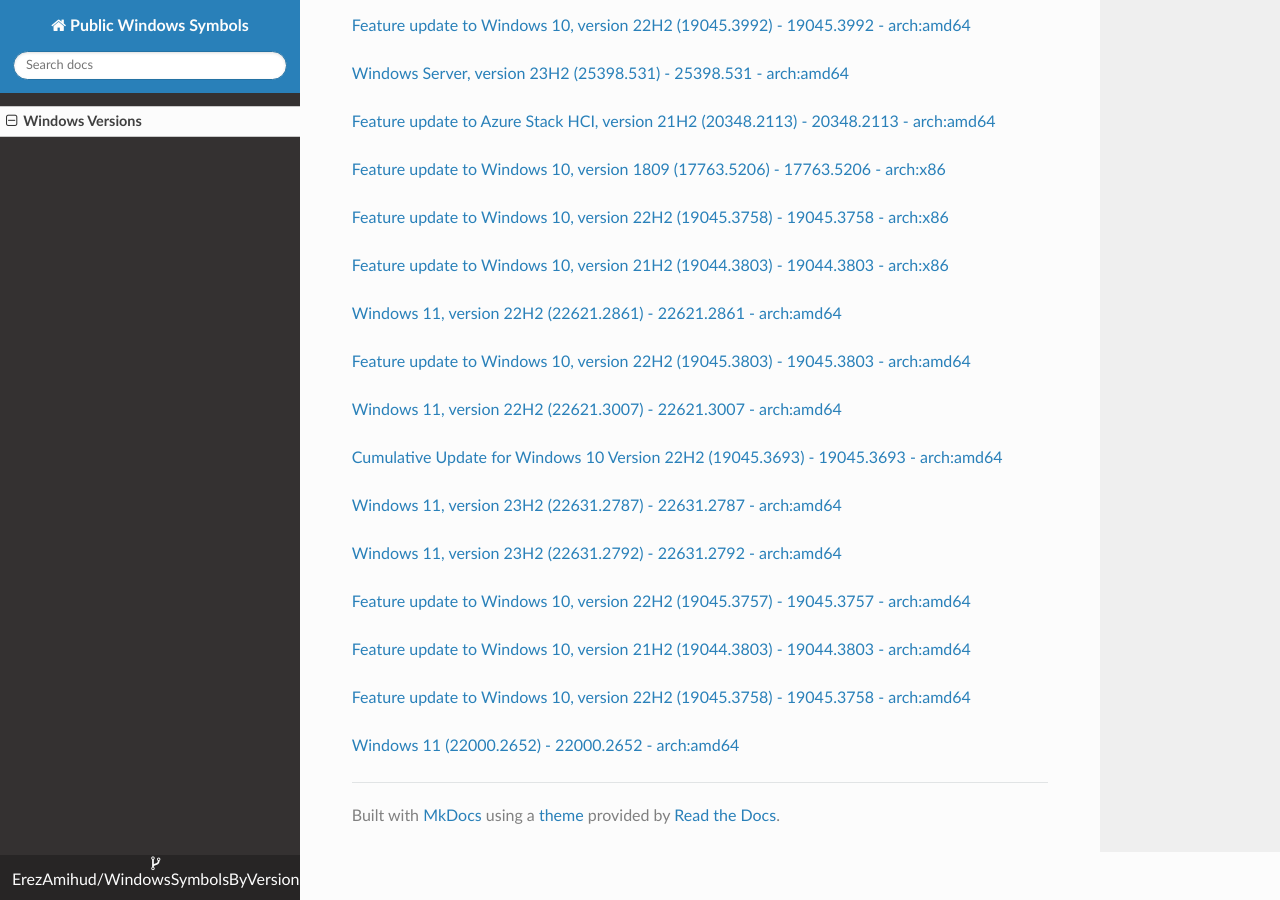
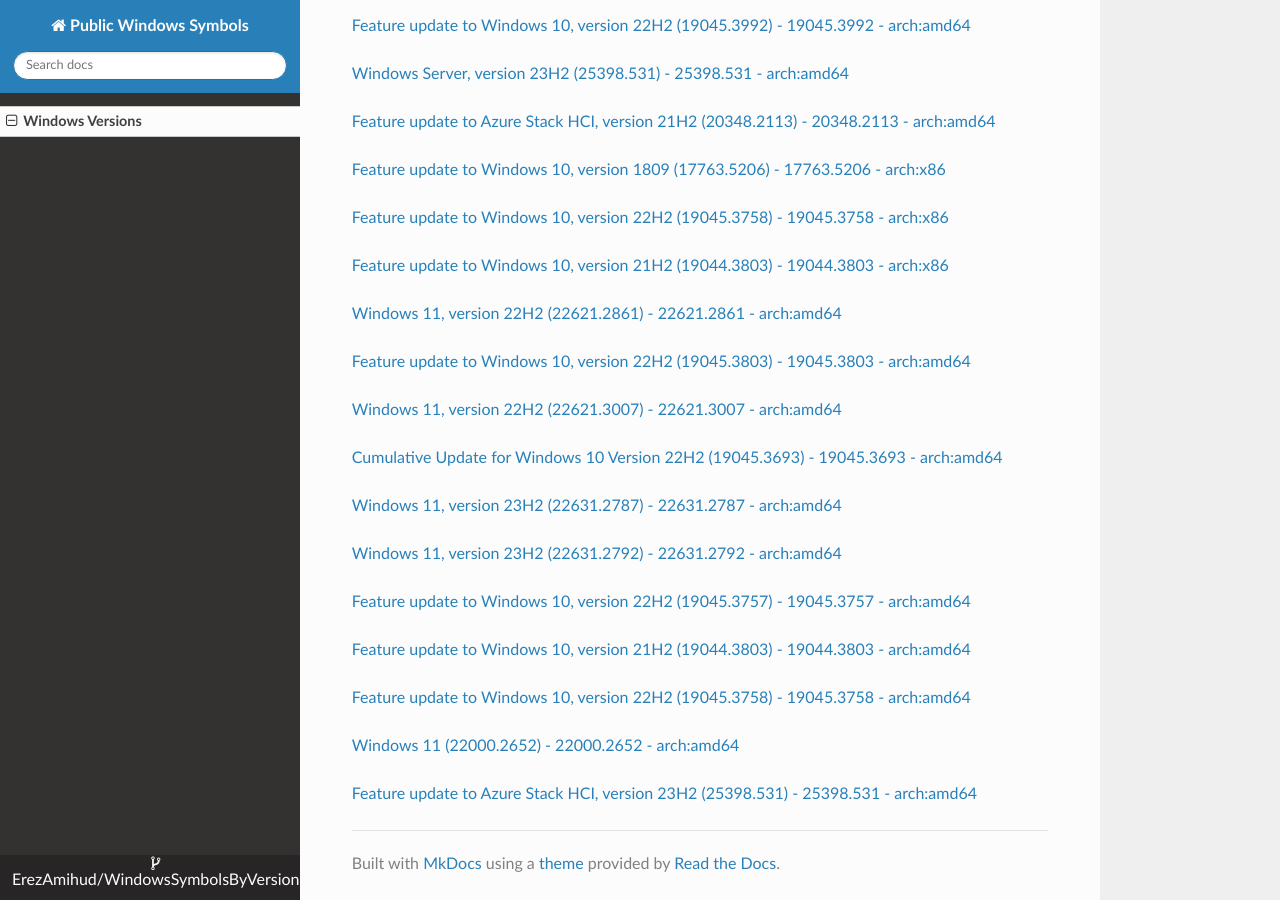
Before and after one commit to ErezAmihud/WindowsSymbolsByVersion, an MkDocs documentation site: the page built from docs/index.md, in a window 1280 px wide and 900 px high, scrolled down 20237 px. Built offline with MkDocs 1.6.1, drawn with Linux system fonts in a browser that asks for light colours; nearby versions of some CDN libraries.

Commit message:
Automated commit, add manifest for db0e506c-5393-4c26-ae16-51bc62793b86

```diff
--- a/docs/index.md
+++ b/docs/index.md
@@ -1126,3 +1126,6 @@
 
 
 [Windows 11 (22000.2652) - 22000.2652 - arch:amd64](https://github.com/ErezAmihud/WindowsSymbolsByVersion/blob/main/manifests/4b0c76d2-666b-4826-a941-2addd7b34ee8.manifest)
+
+
+[Feature update to Azure Stack HCI, version 23H2 (25398.531) - 25398.531 - arch:amd64](https://github.com/ErezAmihud/WindowsSymbolsByVersion/blob/main/manifests/db0e506c-5393-4c26-ae16-51bc62793b86.manifest)
```
Also changed, not shown: process_builds.json (+1 -1 lines), 1 other file.
